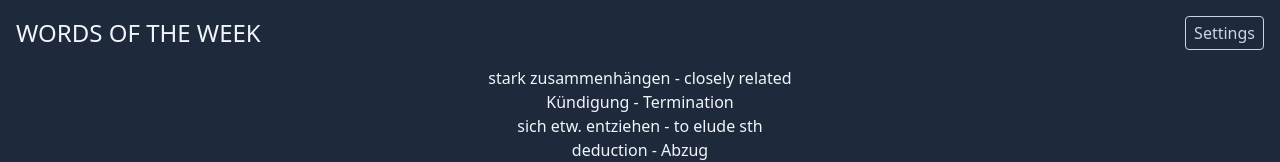
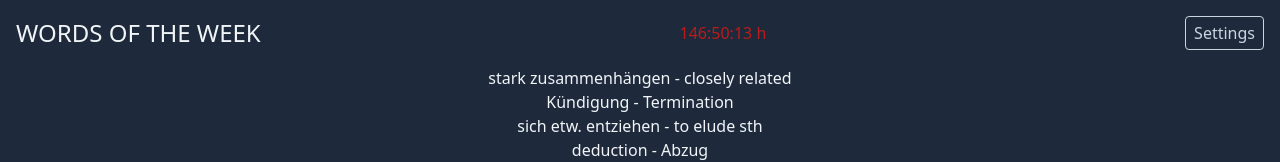
Before and after one commit to timonpalm/words-of-the-week, a Next.js app: page / in a window 1280 px wide. Shown: the top 162 px of the page. Built offline with nearby package versions, Linux system fonts and the light colour scheme.

Commit message:
added countdown

```diff
--- /dev/null
+++ b/src/app/components/countdown.js
@@ -0,0 +1,33 @@
+"use client"
+import React from 'react'
+import { useState, useEffect } from 'react';
+
+export default function Countdown({ targetTime}) {
+
+    // get current time
+    var now = new Date();
+
+    const [hours, setHours] = useState(0);
+    const [minutes, setMinutes] = useState(0);
+    const [seconds, setSeconds] = useState(0);
+
+    useEffect(() => {
+
+        const target = new Date("08/28/2024 12:00");
+
+        const interval = setInterval(() => {
+            var now = new Date();
+            var diff = target - now;
+
+            setHours(Math.floor(diff / 1000 / 60 / 60));
+            setMinutes(Math.floor(diff / 1000 / 60) % 60);
+            setSeconds(Math.floor(diff / 1000) % 60);
+        }, 1000);
+
+        return () => clearInterval(interval);
+    }, [])
+
+    return (
+        <span className='text-red-700 text-'>{hours}:{minutes}:{seconds} h</span>
+    )
+}
--- a/src/app/components/wordListContainer.js
+++ b/src/app/components/wordListContainer.js
@@ -10,10 +10,8 @@ export default function WordListContainer({ vocabulary, initWords}) {
     async function handleClick() {
         console.log("clicked");
         var newWords = await getWords(vocabulary);
-        console.log(newWords);
         setWords(newWords);
     }
-
 
     return (
         <div className="flew flex-col mx-auto items-center">
--- a/src/app/page.js
+++ b/src/app/page.js
@@ -2,6 +2,7 @@ import Link from "next/link";
 import React from "react";
 import WordListContainer from "./components/wordListContainer";
 import { getWords } from "./components/getWords";
+import Countdown from "./components/countdown";
 
 // parse vocabulary from text file
 function create_vocabulary() {
@@ -28,6 +29,7 @@ export default async function Home() {
   return <>
     <header className="flex justify-between items-center mb-4">
       <h1 className="text-2xl">WORDS OF THE WEEK</h1>
+      <Countdown></Countdown>
       <Link className="border border-slate-300 text-slate-300 px-2 py-1 rounded hover:bg-slate-700 focus-within:bg-slate-700 outline-none" href="/settings">
       Settings
       </Link>
```
